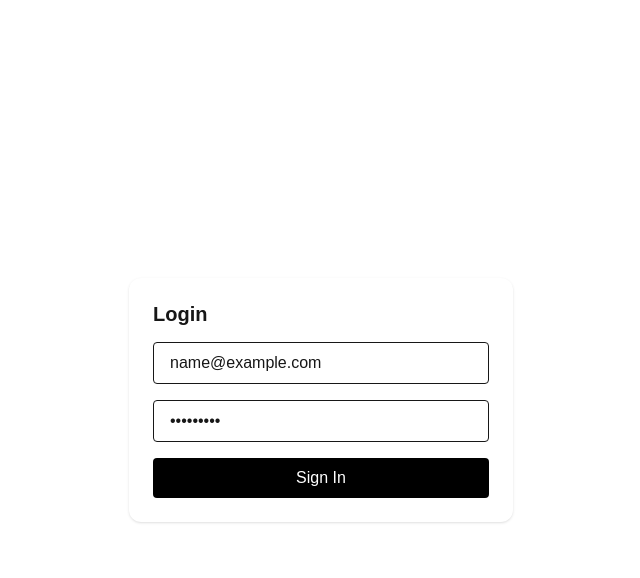
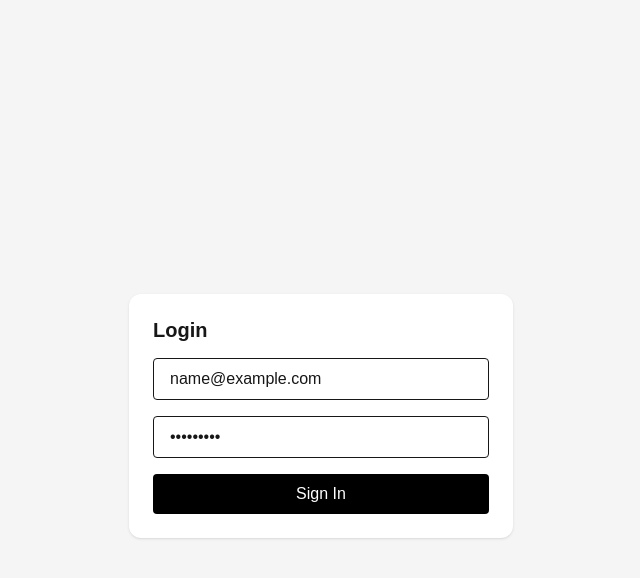
Before and after one commit to Bashkanitto/creacine, a Next.js app: page /admin/login in a window 1280 px wide. Both pictures are taken after typing "name@example.com", "Sample123" into the empty fields and a click on the button "Sign In". Shown: the top 578 px of the page, without its empty margins (319-959 px from the left). Built offline with nearby package versions, Linux system fonts and the light colour scheme; no server answers; a web font is replaced by a local one.

Commit message:
fix: resetting adminLayout and add sidebar

```diff
--- a/src/app/admin/layout.tsx
+++ b/src/app/admin/layout.tsx
@@ -4,6 +4,7 @@ import { useEffect, useState } from 'react'
 import { useRouter, usePathname } from 'next/navigation'
 import { onAuthStateChanged } from 'firebase/auth'
 import { auth } from '@/firebase/client'
+import Sidebar from '@/components/Sidebar'
 
 export default function AdminLayout({ children }: { children: React.ReactNode }) {
   const [loading, setLoading] = useState(true)
@@ -29,5 +30,10 @@ export default function AdminLayout({ children }: { children: React.ReactNode })
   if (loading) return <div className="p-8">Checking auth...</div>
   if (!authenticated && currentPath !== '/admin/login') return null
 
-  return <>{children}</>
+  return (
+    <div className="flex gap-4 h-[100vh] p-4 bg-neutral-100">
+      {authenticated && currentPath !== '/admin/login' && <Sidebar />}
+      <main className="flex-1 overflow-y-auto ">{children}</main>
+    </div>
+  )
 }
```
